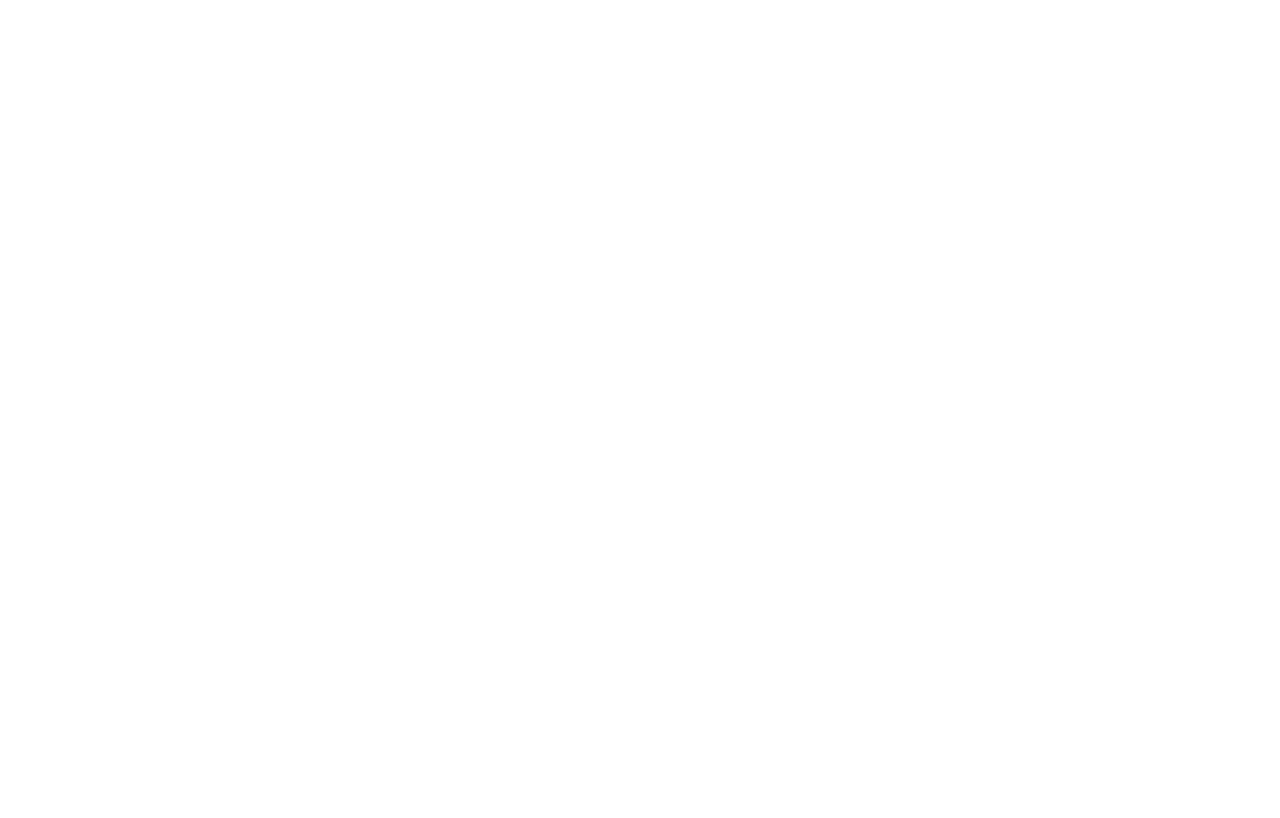
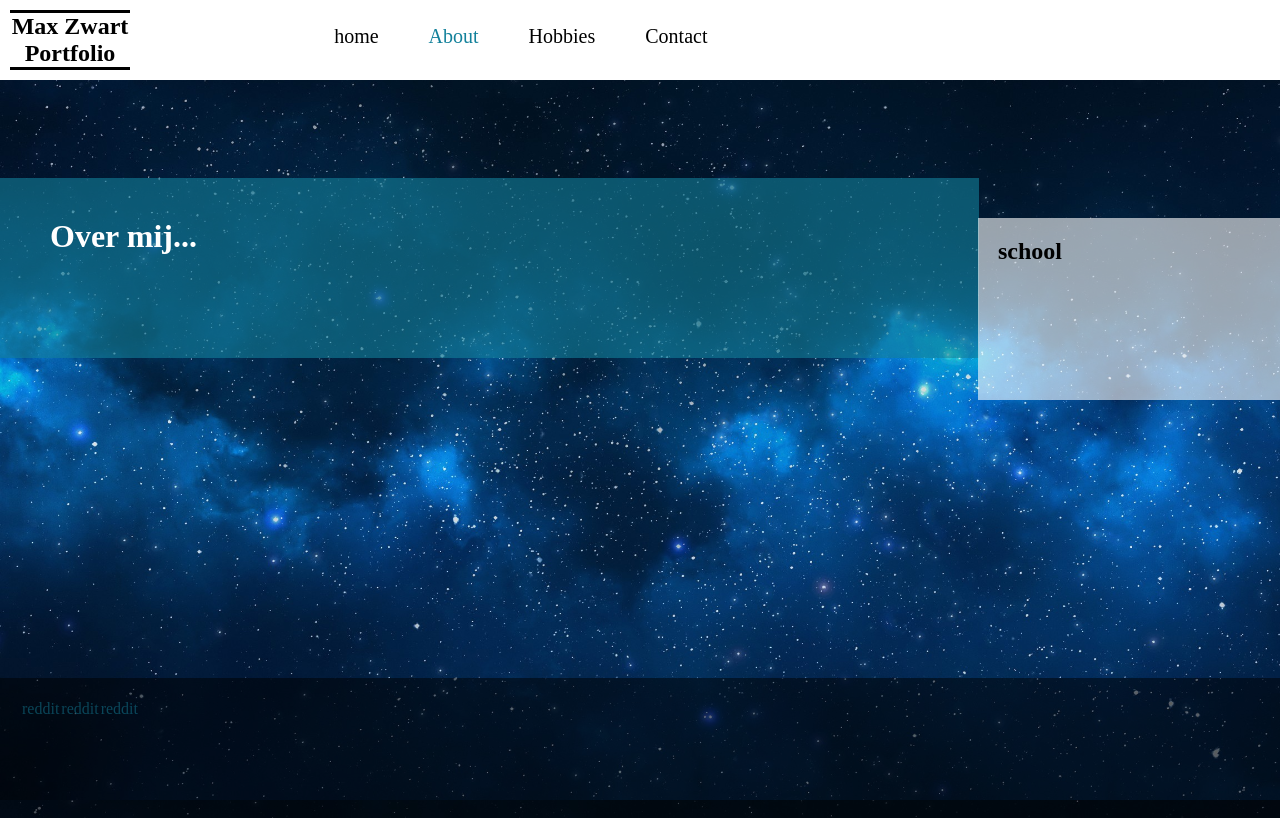
Before and after one commit to MaxZwart/MaxZwart.github.io, a plain HTML site: page Indexpage2.html in a window 1280 px wide. Drawn offline with Linux system fonts and the light colour scheme.

Commit message:
Partialy fixed grid-layout

```diff
--- a/Indexpage2.html
+++ b/Indexpage2.html
@@ -0,0 +1,40 @@
+<!DOCTYPE html>
+<html lang="en" dir="ltr">
+  <head>
+    <meta charset="utf-8">
+    <title></title>
+    <meta name="viewport" content="width=device-width, initial-scale=1.0">
+    <link rel="stylesheet" href="css/opmaaksave.css">
+  </head>
+  <body>
+    <div class="grid-container">
+      <div class="header"><h2 id="header">Max Zwart<br>Portfolio</h2></div>
+      <div class="nav">
+        <nav>
+        <ul>
+          <li ><a href="index.html">home</a></li>
+          <li ><a class="nav-active"href="indexpage2.html">About</a></li>
+          <li ><a href="indexpage3">Hobbies</a></li>
+          <li ><a href="indexpage4">Contact</a></li>
+        </ul>
+      </nav>
+      </div>
+      <div class="content">
+    <h1>Over mij...</h1><br>
+    <h3></h3>
+      </div>
+      <div class="image">
+        <h2>school</h2>
+    </div>
+      <div class="footer">
+        <table class="">
+          <tr>
+            <td><a href="">reddit</a></td><td><a href="">reddit</a></td><td><a href="">reddit</a></td>
+          </tr>
+        </table>
+      </div>
+
+    </div>
+
+  </body>
+</html>
--- /dev/null
+++ b/css/opmaaksave.css
@@ -0,0 +1,210 @@
+* {
+  margin: 0px;
+  padding: 0px;
+}
+body {
+  width: 100%;
+  height: 100%;
+  background-image: url(501760.jpg);
+  background-size: cover;
+  background-attachment: fixed;
+  background-repeat: no-repeat;
+  /*-- Font --*/
+  font-family: ;
+}
+
+
+.grid-container > div{
+
+
+}
+
+/*-- Header --*/
+.header{
+  grid-area: header;
+  width: 100%;
+  height: 80px;
+background-color: white;
+}
+/*-- Header content --*/
+#header{
+width: 120px;
+color:black;
+padding-top:10px;
+padding-left: 10px;
+text-align: center;
+}
+#header::before{
+content: '';
+display: block;
+background-color: black;
+padding-top:3px;
+}
+#header::after{
+  content: '';
+  display: block;
+  background-color: black;
+  padding-top:3px;
+}
+/*-- nav --*/
+.nav{
+  grid-area: nav;
+  background-color: white;
+    margin-bottom: 10%;
+    height: 80px;
+}
+/*-- nav content --*/
+nav{
+    text-align: center;
+    color: black;
+}
+nav ul{
+  list-style-type: none;
+  font-size: 20px;
+  overflow: hidden;
+  padding: 10px 40px 20px 10px;
+}
+nav li{
+  float: left;
+}
+nav li a{
+  display: inline;
+  text-align: center;
+  color: black;
+  padding: 25px;
+  position: relative;
+  top: 15px;
+  text-decoration: none;
+}
+nav  li a:hover:not(.nav-active) {
+ color:rgb(19, 129, 155);
+}
+.nav-active{
+  color: rgb(19, 129, 155);
+}
+
+/*-- Content --*/
+.content{
+  width: 130%;
+  height: 100px;
+  grid-area: content;
+  z-index: 3;
+    background-color: rgba(19, 129, 155, 0.6);
+    padding: 40px 50px;
+    color: white;
+}
+
+/*-- content content?--*/
+.image{
+  grid-area: image;
+  height: 100%;
+  padding: 20px 0px 0px 20px;
+  z-index: 4;
+  margin-top: 40px;
+  overflow: hidden;
+  background-color: rgba(255, 255, 255,0.6);
+}
+/*-- image content --*/
+#summary  {
+  overflow: hidden;
+float: left;
+display: inline-block;
+width: 80%;
+height: 20%;
+margin: 10px 10px;
+background-color:rgba(255, 255, 255,1);
+border: solid rgba(255, 255, 255,1) 2px;
+border-radius: 3px;
+color: rgb(19, 129, 155);
+text-align: center;
+}
+.image img{
+ width: 90%;
+ height: 50%;
+ position: relative;
+ bottom: 25px;
+}
+.image p{
+  position: relative;
+  bottom: 40px;
+}
+/*-- Footer --*/
+.footer{
+  grid-area: footer;
+  background-color: rgba(0, 0, 0, 0.5) ;
+  text-align: center;
+  padding: 20px 20px;
+  margin-top: 25%;
+  height: 100px;
+  color:rgba(19, 129, 155, 0.5);
+}
+/*-- Footer content --*/
+.footer a{
+color:rgba(19, 129, 155, 0.5);
+text-decoration: none;
+}
+.footer a:hover{
+  color:rgba(19, 129, 155, 1);
+
+/*-- Grid container's --*/
+}
+.grid-container {
+  display: grid;
+  grid-template-areas:
+    'header'
+    'nav'
+    'content'
+    'image'
+    'footer';
+
+}
+@media screen and (min-width: 620px){
+  .grid-container{
+    grid-template-areas:
+    'header  nav     nav     nav     nav     nav'
+    'content content content content content content'
+    'image   image   image   image   image   image'
+    'footer  footer  footer  footer  footer  footer';
+  }
+  .image{
+    overflow: hidden;
+    padding-left: auto;
+  }
+  #summary{
+    display: block;
+    width: 25%;
+    height: 15%;
+  }
+  .image img{
+    width:90%;
+    height: 60%;
+    position: relative;
+    bottom: 10px;
+  }
+}
+@media screen and (min-width: 1000px){
+  .grid-container{
+    grid-template-areas:
+    'header  nav     nav      nav'
+    'content content image  image'
+    'footer  footer  footer   footer';
+  }
+  .image{
+    width: 50%;
+    height: 90%;
+    position: relative;
+    left: 50%;
+  }
+  #summary{
+    overflow: hidden;
+    display: inline;
+    width: 80%;
+    height: 20%;
+    max-height: 150px;
+  }
+  .image img{
+    position: relative;
+    bottom: 30px;
+    width: 80%;
+  }
+}
```
Also changed, not shown: index.html (+14 -7 lines).
